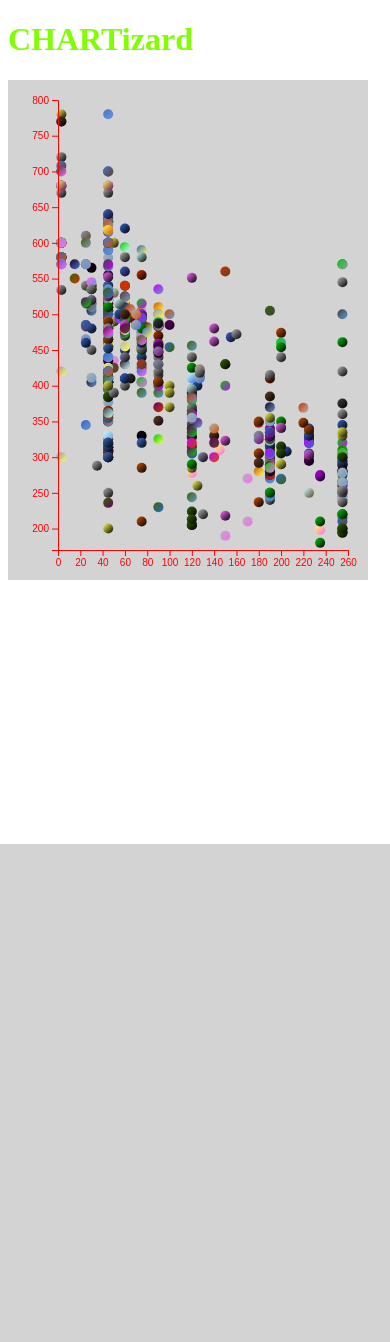
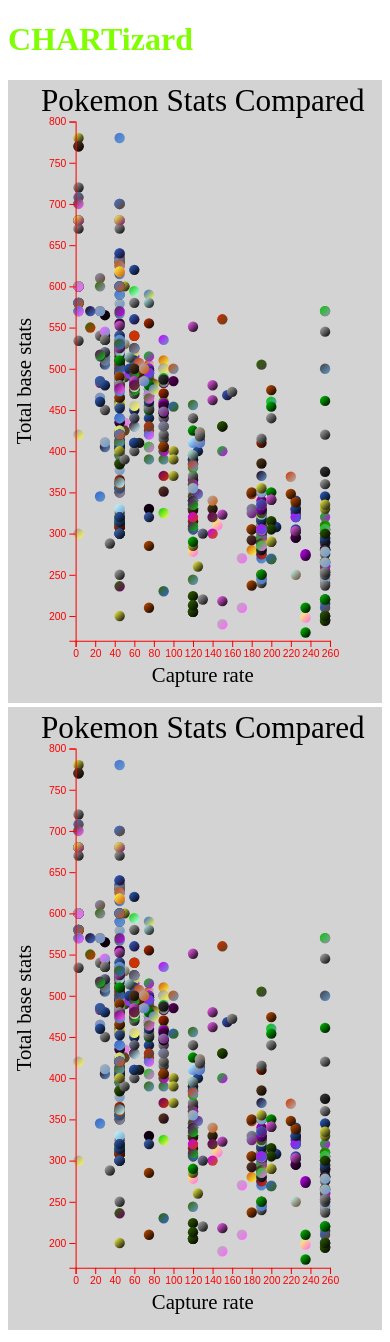
Before and after one commit to petefitton/CHARTizard, a Flask app: page / in a window 390 px wide. Before the commit the page ends 844 px from the top, so only its background shows below. Run offline with Flask 2, Linux system fonts and the light colour scheme.

Commit message:
Make large set of changes including title/axes names and responsiveness of charts
Add title name
Add x axis name
Add y axis name
Adjust spacing and location of these three elements

Add responsiveness to scatterplot chart
	-Refactor responsiveness to use with multiple charts in a single function
	-Move function into responsify.html file and insert into index.html
	-Test responsiveness with two copies of scatterplot chart

Cleanup pending

```diff
--- a/templates/index.html
+++ b/templates/index.html
@@ -9,14 +9,22 @@
 </head>
 <body>
 	<h1>CHARTizard</h1>
-	<div class="scatterContainer"></div>
+	<!-- <p>Resize the browser window to fire the <code>resize</code> event.</p>
+	<p>Window height: <span id="height"></span></p>
+	<p>Window width: <span id="width"></span></p> -->
+	<div class="scatterDiv"></div>
+	<div class="scatterDiv2"></div>
     <!-- <p>{{data.name[0]}}</p>
     <p>{{data.capture_rate[0]}}</p>
     <p>{{data.base_total[0]}}</p>
     <p>{{dat.name[0]}}</p>
-    <p>{{dat.base_total[0]}}</p> -->
+	<p>{{dat.base_total[0]}}</p> -->
 
-    {% include "scatterplot.html" %}
+	{% include "responsify.html" %}
+
+	{% include "scatterplot.html" %}
+
+    {% include "scatterplot2.html" %}
 
 
 
--- /dev/null
+++ b/templates/responsify.html
@@ -0,0 +1,30 @@
+<script>
+
+// credit for this function goes to: https://brendansudol.com/writing/responsive-d3
+// with slight changes
+// function makes SVG responsive to window dimensions
+function responsivefy(svg) {
+
+	// scatterDiv is the parent node of scatterplot SVG
+	// set the container's width & height equal to the SVG width & height
+    var scatterContainer = d3.select(svg.node().parentNode),
+        width = parseInt(svg.style("width")),
+        height = parseInt(svg.style("height")),
+        aspect = width / height;
+
+	// assign values for viewBox and preserveAspectRatio properties
+    // call resize so that svg resizes on inital page load
+    svg.attr("viewBox", "0 0 " + width + " " + height)
+        .attr("perserveAspectRatio", "xMinYMid")
+        .call(resize);
+
+    window.addEventListener('resize', resize);
+
+    // get width of scatterContainer and resize svg to fit it
+    function resize() {
+        var targetWidth = parseInt(scatterContainer.style("width"));
+        svg.attr("width", targetWidth);
+        svg.attr("height", Math.round(targetWidth / aspect));
+    }
+}
+</script>
--- a/templates/scatterplot.html
+++ b/templates/scatterplot.html
@@ -1,4 +1,36 @@
 <script>
+
+// credit for this function goes to: https://brendansudol.com/writing/responsive-d3
+// with slight changes
+// function makes SVG responsive to window dimensions
+// function responsivefy(svg) {
+// 	// scatterDiv is the parent node of scatterplot SVG
+// 	// set the container's width & height equal to the SVG width & height
+//     var scatterContainer = d3.select(".scatterDiv"),
+//         width = parseInt(svg.style("width")),
+//         height = parseInt(svg.style("height")),
+//         aspect = width / height;
+
+// 	// assign values for viewBox and preserveAspectRatio properties
+//     // call resize so that svg resizes on inital page load
+//     svg.attr("viewBox", "0 0 " + width + " " + height)
+//         .attr("perserveAspectRatio", "xMinYMid")
+//         .call(resize);
+
+//     // to register multiple listeners for same event type,
+//     // you need to add namespace, i.e., 'click.foo'
+//     // necessary if you call invoke this function for multiple svgs
+//     // api docs: https://github.com/mbostock/d3/wiki/Selections#on
+//     // d3.select(window).on("resize." + scatterContainer.attr("id"), resize);
+// 	// window.onresize = resize;
+// 	window.addEventListener('resize', resize);
+//     // get width of scatterContainer and resize svg to fit it
+//     function resize() {
+//         var targetWidth = parseInt(scatterContainer.style("width"));
+//         svg.attr("width", targetWidth);
+//         svg.attr("height", Math.round(targetWidth / aspect));
+//     }
+// }
 
 let typeColors = {
 	"bug": "#336600",
@@ -23,23 +55,47 @@
 }
 
 // set dimensions and margins of scatterplot
-var margin = {top: 20, right: 20, bottom: 30, left: 50},
+var margin = {top: 40, right: 50, bottom: 60, left: 65},
 	width = window.innerWidth - margin.left - margin.right - 30,
-	height = 500 - margin.top - margin.bottom;
+	height = 600 - margin.top - margin.bottom;
 
 // set the ranges of x and y axes
 var x = d3.scaleLinear().range([0, width]);
 var y = d3.scaleLinear().range([height, 0]);
 
 // svg create and setup + group element create/append that sets area to start in the corner with margins applied
-var svg = d3.select(".scatterContainer").append("svg")
+var svg = d3.select(".scatterDiv").append("svg")
 	.attr("width", width + margin.left + margin.right)
 	.attr("height", height + margin.top + margin.bottom)
 	.attr("color", "red")
 	.attr("style", "background-color: lightgray")
+	.call(responsivefy)
 .append("g")
 	.attr("transform",
 		  "translate(" + margin.left + "," + margin.top + ")");
+
+svg.append('text')
+	.attr('x', width / 2)
+	.attr('y', -10)
+	.style('font-size', 30)
+	.style('text-anchor', 'middle')
+	.text('Pokemon Stats Compared')
+
+svg.append('text')
+	.attr("transform", "rotate(-90)")
+	.attr('x', -height / 2)
+	.attr('y', -margin.left / 1.5)
+	.style('font-size', 20)
+	.style('text-anchor', 'middle')
+	.text('Total base stats')
+
+svg.append('text')
+	.attr('x', width / 2)
+	.attr('y', height + margin.bottom / 1.5)
+	.style('font-size', 20)
+	.style('text-anchor', 'middle')
+	.text('Capture rate')
+
 
 // Get the data and process data within a large function
 d3.csv("{{url_for('static', filename='data/pokemon.csv')}}").then(function(data) {
--- /dev/null
+++ b/templates/scatterplot2.html
@@ -0,0 +1,162 @@
+<script>
+
+    // credit for this function goes to: https://brendansudol.com/writing/responsive-d3
+    // with slight changes
+    // function makes SVG responsive to window dimensions
+    // function responsivefy2(svg) {
+    //     // scatterDiv2 is the parent node of scatterplot SVG
+    //     // set the container's width & height equal to the SVG width & height
+    //     var scatterContainer2 = d3.select(".scatterDiv2"),
+    //         width = parseInt(svg.style("width")),
+    //         height = parseInt(svg.style("height")),
+    //         aspect = width / height;
+
+    //     // assign values for viewBox and preserveAspectRatio properties
+    //     // call resize so that svg resizes on inital page load
+    //     svg.attr("viewBox", "0 0 " + width + " " + height)
+    //         .attr("perserveAspectRatio", "xMinYMid")
+    //         .call(resize);
+
+    //     // to register multiple listeners for same event type,
+    //     // you need to add namespace, i.e., 'click.foo'
+    //     // necessary if you call invoke this function for multiple svgs
+    //     // api docs: https://github.com/mbostock/d3/wiki/Selections#on
+    //     // d3.select(window).on("resize." + scatterContainer2.attr("id"), resize);
+    //     // const heightOutput = document.querySelector('#height');
+    //     // const widthOutput = document.querySelector('#width');
+    //     // function reportWindowSize() {
+    //     //     heightOutput.textContent = window.innerHeight;
+    //     //     widthOutput.textContent = window.innerWidth;
+    //     // }
+    //     // window.resize(reportWindowSize)
+    //     // window.onresize = resize;
+    //     window.addEventListener('resize', resize);
+    //     // get width of scatterContainer2 and resize svg to fit it
+    //     function resize() {
+    //         var targetWidth = parseInt(scatterContainer2.style("width"));
+    //         svg.attr("width", targetWidth);
+    //         svg.attr("height", Math.round(targetWidth / aspect));
+    //     }
+    // }
+
+    // let typeColors = {
+    //     "bug": "#336600",
+    //     "dark": "#1a001a",
+    //     "dragon": "#4775d1",
+    //     "elecric": "#ffcc00",
+    //     "fairy": "#ff66ff",
+    //     "fighting": "#cc5200",
+    //     "fire": "#cc3300",
+    //     "flying": "#6699cc",
+    //     "ghost": "#660066",
+    //     "grass": "#00cc00",
+    //     "ground": "#604020",
+    //     "ice": "#ccffff",
+    //     "normal": "#b3b3b3",
+    //     "poison": "#cc00ff",
+    //     "psychic": "#ffff4d",
+    //     "rock": "#404040",
+    //     "steel": "#9494b8",
+    //     "water": "#3366cc",
+    //     "": "type1"
+    // }
+
+    // set dimensions and margins of scatterplot
+    var margin = {top: 40, right: 50, bottom: 60, left: 65},
+        width = window.innerWidth - margin.left - margin.right - 30,
+        height = 600 - margin.top - margin.bottom;
+
+    // set the ranges of x and y axes
+    var x = d3.scaleLinear().range([0, width]);
+    var y = d3.scaleLinear().range([height, 0]);
+
+    // svg create and setup + group element create/append that sets area to start in the corner with margins applied
+    var svg2 = d3.select(".scatterDiv2").append("svg")
+        .attr("width", width + margin.left + margin.right)
+        .attr("height", height + margin.top + margin.bottom)
+        .attr("color", "red")
+        .attr("style", "background-color: lightgray")
+        .call(responsivefy)
+    .append("g")
+        .attr("transform",
+              "translate(" + margin.left + "," + margin.top + ")");
+
+    svg2.append('text')
+        .attr('x', width / 2)
+        .attr('y', -10)
+        .style('font-size', 30)
+        .style('text-anchor', 'middle')
+        .text('Pokemon Stats Compared')
+
+    svg2.append('text')
+        .attr("transform", "rotate(-90)")
+        .attr('x', -height / 2)
+        .attr('y', -margin.left / 1.5)
+        .style('font-size', 20)
+        .style('text-anchor', 'middle')
+        .text('Total base stats')
+
+    svg2.append('text')
+        .attr('x', width / 2)
+        .attr('y', height + margin.bottom / 1.5)
+        .style('font-size', 20)
+        .style('text-anchor', 'middle')
+        .text('Capture rate')
+
+
+    // Get the data and process data within a large function
+    d3.csv("{{url_for('static', filename='data/pokemon.csv')}}").then(function(data) {
+
+        // format data
+        data.forEach(function(d) {
+            d.capture_rate = +d.capture_rate;
+            d.base_total = +d.base_total;
+        });
+
+        // Setup domain of data
+        x.domain([0, d3.max(data, function(d) { return d.capture_rate; }) + 5]);
+        y.domain([d3.min(data, function(d) { return d.base_total; }) - 10, d3.max(data, function(d) { return d.base_total; }) + 20]);
+
+        // create defs, linear gradient, and stop elements with appropriate settings
+        var defs = svg2.append("defs")
+        for (type1 in typeColors) {
+            for (type2 in typeColors) {
+                var linGrad = defs.append("linearGradient")
+                    .attr("id", type1 + type2)
+                    .attr("x1", 0)
+                    .attr("x2", 1)
+                    .attr("y1", 0)
+                    .attr("y2", 1)
+
+                linGrad.append("stop")
+                    .attr("offset", "0%")
+                    .attr("stop-color", typeColors[type1])
+
+                linGrad.append("stop")
+                    .attr("offset", "100%")
+                    .attr("stop-color", typeColors[type2])
+            }
+        }
+
+        // Add all dots for the scatterplot
+        svg2.selectAll("dot")
+            .data(data)
+        .enter().append("circle")
+            .attr("r", 5)
+            .attr("cx", function(d) { return x(d.capture_rate); })
+            .attr("cy", function(d) { return y(d.base_total); })
+            .attr("fill", function(d) {
+                return "url(#" + d.type1 + d.type2 + ")"
+            })
+
+        // Add x Axis
+        svg2.append("g")
+            .attr("transform", "translate(0," + height + ")")
+            .call(d3.axisBottom(x));
+
+        // Add y Axis
+        svg2.append("g")
+            .call(d3.axisLeft(y));
+
+    });
+    </script>
--- a/templates/tester.html
+++ b/templates/tester.html
@@ -17,10 +17,10 @@
       .x(function(d) { return x(d.date); })
       .y(function(d) { return y(d.close); });
 
-  // append the svg obgect to the body of the page
-  // appends a 'group' element to 'svg'
+  // append the svg2 obgect to the body of the page
+  // appends a 'group' element to 'svg2'
   // moves the 'group' element to the top left margin
-  var svg = d3.select("body").append("svg")
+  var svg2 = d3.select("body").append("svg")
       .attr("width", width + margin.left + margin.right)
       .attr("height", height + margin.top + margin.bottom)
     .append("g")
@@ -41,13 +41,13 @@
     y.domain([0, d3.max(data, function(d) { return d.close; })]);
 
     // Add the valueline path.
-    svg.append("path")
+    svg2.append("path")
         .data([data])
         .attr("class", "line")
         .attr("d", valueline);
 
     // Add the scatterplot
-    svg.selectAll("dot")
+    svg2.selectAll("dot")
         .data(data)
       .enter().append("circle")
         .attr("r", 5)
@@ -55,12 +55,12 @@
         .attr("cy", function(d) { return y(d.close); });
 
     // Add the X Axis
-    svg.append("g")
+    svg2.append("g")
         .attr("transform", "translate(0," + height + ")")
         .call(d3.axisBottom(x));
 
     // Add the Y Axis
-    svg.append("g")
+    svg2.append("g")
         .call(d3.axisLeft(y));
 
   });
```
Also changed, not shown: README.md.
